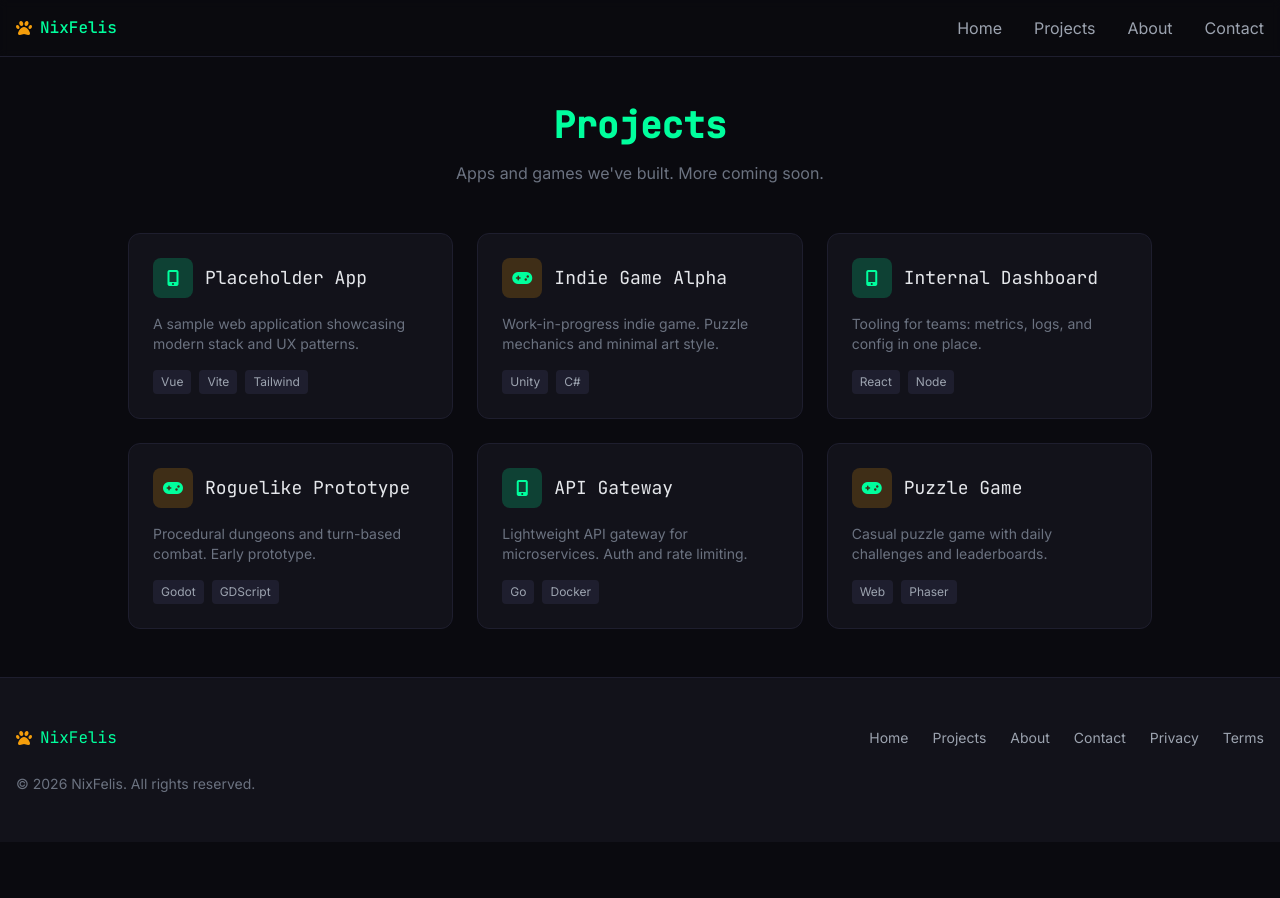
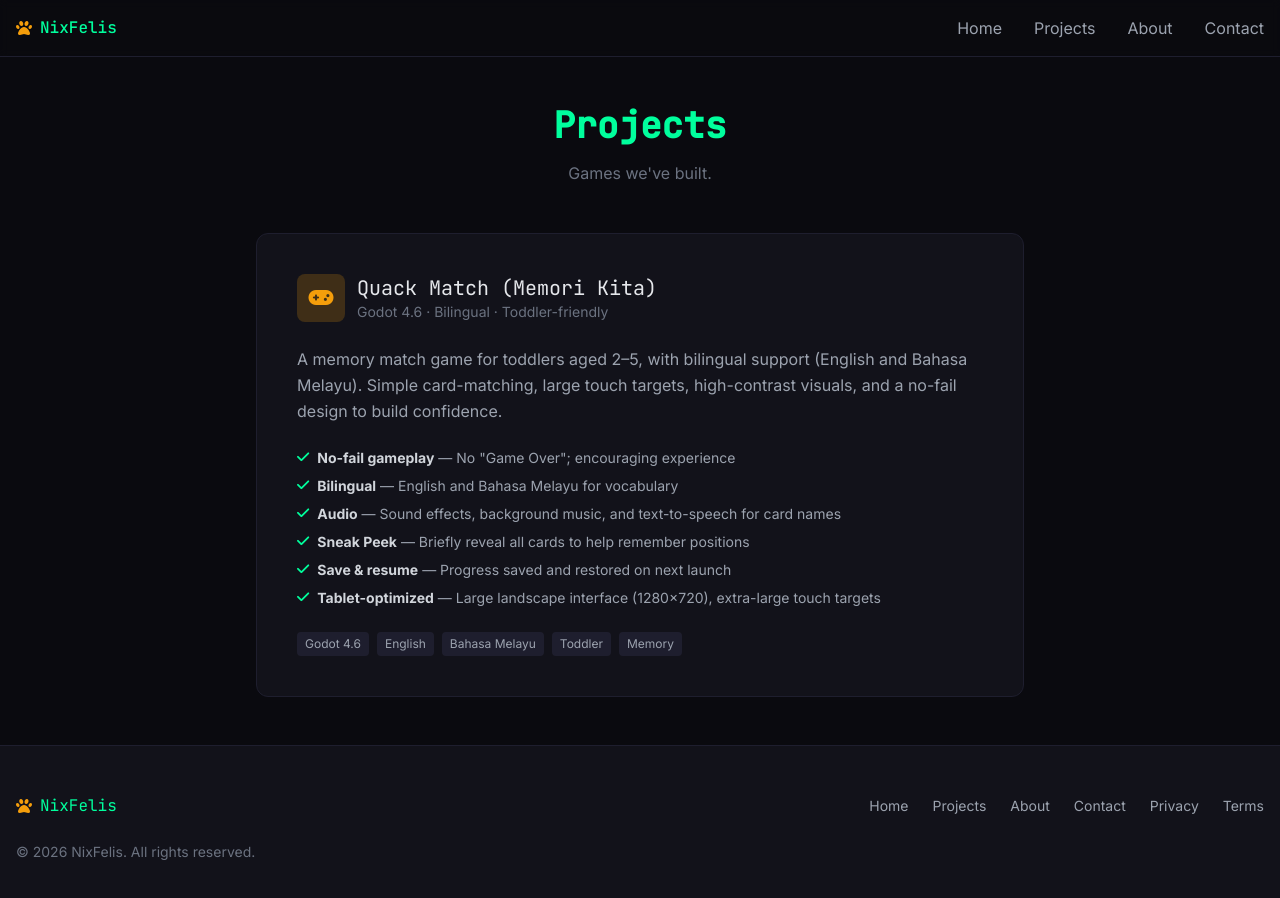
Before and after one commit to NixFelis/nixfelis.github.io, a Vue app: page /projects in a window 1280 px wide. Shown: the top 898 px of the page. Before the commit the page ends 842 px from the top, so only its background shows below. Built offline with nearby package versions, Linux system fonts and the light colour scheme.

Commit message:
feat: clean the site

```diff
--- a/index.html
+++ b/index.html
@@ -2,7 +2,7 @@
 <html lang="en" class="dark">
   <head>
     <meta charset="UTF-8" />
-    <link rel="icon" type="image/svg+xml" href="/favicon.svg" />
+    <link rel="icon" type="image/svg+xml" href="./favicon.svg" />
     <meta name="viewport" content="width=device-width, initial-scale=1.0" />
     <meta name="description" content="NixFelis — Software house & game development. We build apps and games with precision and craft." />
     <meta name="keywords" content="software house, game development, apps, NixFelis" />
@@ -14,6 +14,11 @@
   </head>
   <body>
     <div id="app"></div>
+    <script>
+      if (location.protocol === 'file:') {
+        document.body.innerHTML = '<div style="padding:2rem;font-family:system-ui;max-width:540px;margin:2rem auto;text-align:center;color:#9ca3af;"><h1 style="color:#00ff9d;font-size:1.5rem;">NixFelis</h1><p>This app must be run through the dev server or built first. Bare module specifiers (e.g. <code>vue</code>) are not resolved when opening the file directly.</p><p><strong>Development:</strong> Run <code>npm run dev</code> and open the URL shown (e.g. <a href="http://localhost:5173/" style="color:#00ff9d;">http://localhost:5173/</a>).</p><p><strong>Production:</strong> Run <code>npm run build</code> and serve the <code>dist/</code> folder.</p></div>';
+      }
+    </script>
     <script type="module" src="/src/main.js"></script>
   </body>
 </html>
--- a/src/views/HomeView.vue
+++ b/src/views/HomeView.vue
@@ -25,8 +25,8 @@
         style="animation-delay: 0.55s; animation-fill-mode: forwards"
       >
         <router-link to="/projects" class="btn-primary">
-          <i class="fas fa-folder-open"></i>
-          View Projects
+          <i class="fas fa-gamepad"></i>
+          View our game
         </router-link>
         <router-link to="/contact" class="btn-secondary">
           <i class="fas fa-envelope"></i>
@@ -34,31 +34,5 @@
         </router-link>
       </div>
     </section>
-
-    <section class="container mx-auto px-4 py-16 border-t border-nix-border">
-      <h2 class="text-2xl font-mono text-nix-accent mb-8 text-center">What we do</h2>
-      <div class="grid md:grid-cols-2 gap-8 max-w-4xl mx-auto">
-        <div
-          class="p-6 rounded-xl border border-nix-border bg-nix-surface card-hover opacity-0 animate-fade-in-up"
-          style="animation-delay: 0.1s; animation-fill-mode: forwards"
-        >
-          <i class="fas fa-code text-nix-accent text-2xl mb-4"></i>
-          <h3 class="font-mono text-lg text-gray-200 mb-2">Software House</h3>
-          <p class="text-gray-500 text-sm">
-            Web apps, mobile apps, APIs, and internal tools. We ship clean, maintainable code.
-          </p>
-        </div>
-        <div
-          class="p-6 rounded-xl border border-nix-border bg-nix-surface card-hover opacity-0 animate-fade-in-up"
-          style="animation-delay: 0.2s; animation-fill-mode: forwards"
-        >
-          <i class="fas fa-gamepad text-nix-cat text-2xl mb-4"></i>
-          <h3 class="font-mono text-lg text-gray-200 mb-2">Game Development</h3>
-          <p class="text-gray-500 text-sm">
-            Indie games and interactive experiences. From concept to release.
-          </p>
-        </div>
-      </div>
-    </section>
   </div>
 </template>
--- a/src/views/ProjectsView.vue
+++ b/src/views/ProjectsView.vue
@@ -3,84 +3,62 @@
     <header class="mb-12 text-center">
       <h1 class="text-3xl md:text-4xl font-mono font-bold text-nix-accent mb-4">Projects</h1>
       <p class="text-gray-500 max-w-xl mx-auto">
-        Apps and games we've built. More coming soon.
+        Games we've built.
       </p>
     </header>
 
-    <div class="grid sm:grid-cols-2 lg:grid-cols-3 gap-6 max-w-5xl mx-auto">
     <article
-        v-for="(project, i) in projects"
-        :key="project.id"
-        class="rounded-xl border border-nix-border bg-nix-surface p-6 card-hover opacity-0 animate-fade-in-up"
-        :style="{ animationDelay: `${0.1 + i * 0.1}s`, animationFillMode: 'forwards' }"
+      class="max-w-3xl mx-auto rounded-xl border border-nix-border bg-nix-surface p-8 md:p-10 card-hover opacity-0 animate-fade-in-up"
+      style="animation-fill-mode: forwards"
     >
-        <div class="flex items-center gap-3 mb-4">
-          <span
-            class="w-10 h-10 rounded-lg flex items-center justify-center text-nix-accent"
-            :class="project.type === 'game' ? 'bg-nix-cat/20' : 'bg-nix-accent/20'"
-          >
-            <i :class="project.type === 'game' ? 'fas fa-gamepad' : 'fas fa-mobile-alt'"></i>
+      <div class="flex items-center gap-3 mb-6">
+        <span class="w-12 h-12 rounded-lg bg-nix-cat/20 flex items-center justify-center text-nix-cat">
+          <i class="fas fa-gamepad text-xl"></i>
         </span>
-          <h2 class="font-mono text-lg text-gray-200">{{ project.title }}</h2>
+        <div>
+          <h2 class="font-mono text-xl text-gray-200">Quack Match (Memori Kita)</h2>
+          <p class="text-gray-500 text-sm">Godot 4.6 · Bilingual · Toddler-friendly</p>
         </div>
-        <p class="text-gray-500 text-sm mb-4">{{ project.description }}</p>
+      </div>
+
+      <p class="text-gray-400 mb-6 leading-relaxed">
+        A memory match game for toddlers aged 2–5, with bilingual support (English and Bahasa Melayu). Simple card-matching, large touch targets, high-contrast visuals, and a no-fail design to build confidence.
+      </p>
+
+      <ul class="space-y-2 text-gray-400 text-sm mb-6">
+        <li class="flex items-start gap-2">
+          <i class="fas fa-check text-nix-accent mt-0.5"></i>
+          <span><strong class="text-gray-300">No-fail gameplay</strong> — No "Game Over"; encouraging experience</span>
+        </li>
+        <li class="flex items-start gap-2">
+          <i class="fas fa-check text-nix-accent mt-0.5"></i>
+          <span><strong class="text-gray-300">Bilingual</strong> — English and Bahasa Melayu for vocabulary</span>
+        </li>
+        <li class="flex items-start gap-2">
+          <i class="fas fa-check text-nix-accent mt-0.5"></i>
+          <span><strong class="text-gray-300">Audio</strong> — Sound effects, background music, and text-to-speech for card names</span>
+        </li>
+        <li class="flex items-start gap-2">
+          <i class="fas fa-check text-nix-accent mt-0.5"></i>
+          <span><strong class="text-gray-300">Sneak Peek</strong> — Briefly reveal all cards to help remember positions</span>
+        </li>
+        <li class="flex items-start gap-2">
+          <i class="fas fa-check text-nix-accent mt-0.5"></i>
+          <span><strong class="text-gray-300">Save & resume</strong> — Progress saved and restored on next launch</span>
+        </li>
+        <li class="flex items-start gap-2">
+          <i class="fas fa-check text-nix-accent mt-0.5"></i>
+          <span><strong class="text-gray-300">Tablet-optimized</strong> — Large landscape interface (1280×720), extra-large touch targets</span>
+        </li>
+      </ul>
+
       <div class="flex flex-wrap gap-2">
-          <span
-            v-for="tag in project.tags"
-            :key="tag"
-            class="px-2 py-1 text-xs rounded bg-nix-border text-gray-400"
-          >
-            {{ tag }}
-          </span>
+        <span class="px-2 py-1 text-xs rounded bg-nix-border text-gray-400">Godot 4.6</span>
+        <span class="px-2 py-1 text-xs rounded bg-nix-border text-gray-400">English</span>
+        <span class="px-2 py-1 text-xs rounded bg-nix-border text-gray-400">Bahasa Melayu</span>
+        <span class="px-2 py-1 text-xs rounded bg-nix-border text-gray-400">Toddler</span>
+        <span class="px-2 py-1 text-xs rounded bg-nix-border text-gray-400">Memory</span>
       </div>
     </article>
   </div>
-  </div>
 </template>
-
-<script setup>
-const projects = [
-  {
-    id: 1,
-    title: 'Placeholder App',
-    description: 'A sample web application showcasing modern stack and UX patterns.',
-    type: 'app',
-    tags: ['Vue', 'Vite', 'Tailwind'],
-  },
-  {
-    id: 2,
-    title: 'Indie Game Alpha',
-    description: 'Work-in-progress indie game. Puzzle mechanics and minimal art style.',
-    type: 'game',
-    tags: ['Unity', 'C#'],
-  },
-  {
-    id: 3,
-    title: 'Internal Dashboard',
-    description: 'Tooling for teams: metrics, logs, and config in one place.',
-    type: 'app',
-    tags: ['React', 'Node'],
-  },
-  {
-    id: 4,
-    title: 'Roguelike Prototype',
-    description: 'Procedural dungeons and turn-based combat. Early prototype.',
-    type: 'game',
-    tags: ['Godot', 'GDScript'],
-  },
-  {
-    id: 5,
-    title: 'API Gateway',
-    description: 'Lightweight API gateway for microservices. Auth and rate limiting.',
-    type: 'app',
-    tags: ['Go', 'Docker'],
-  },
-  {
-    id: 6,
-    title: 'Puzzle Game',
-    description: 'Casual puzzle game with daily challenges and leaderboards.',
-    type: 'game',
-    tags: ['Web', 'Phaser'],
-  },
-]
-</script>
--- a/vite.config.js
+++ b/vite.config.js
@@ -2,10 +2,10 @@ import { defineConfig } from 'vite'
 import vue from '@vitejs/plugin-vue'
 import { resolve } from 'path'
 
-// GitHub Pages: use repo name as base when deploying to username.github.io/nixfelis
+// Deploy at root (e.g. username.github.io or custom domain)
 export default defineConfig({
   plugins: [vue()],
-  base: '/nixfelis/',
+  base: '/',
   resolve: {
     alias: {
       '@': resolve(__dirname, 'src'),
```
Also changed, not shown: favicon.svg (added), 1 other file (tests, documents, lock files or other folders). Lines whose indentation alone changed are shown as unchanged.
